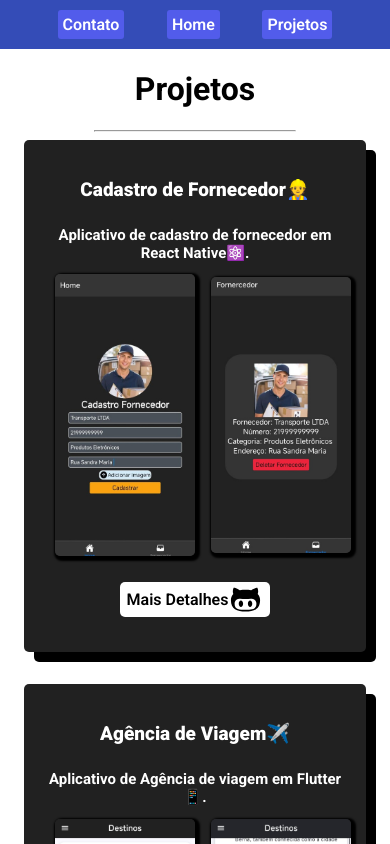
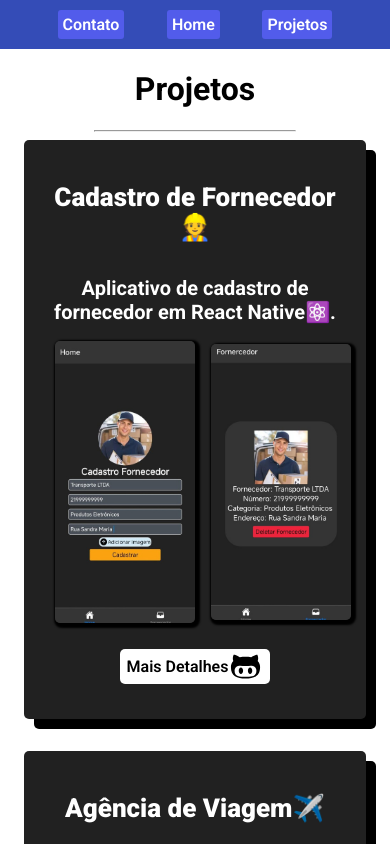
Before and after one commit to CristianS09/portfolio-react-js, a React (Vite) app: page /projetos in a window 390 px wide. Shown: the top 844 px of the page. Built offline with nearby package versions, Linux system fonts and the light colour scheme.

Commit message:
Aumentando o tamanho das fontes

```diff
--- a/src/components/Projects/Projects.css
+++ b/src/components/Projects/Projects.css
@@ -84,11 +84,11 @@ a {
         }
 
         .project-card h1 {
-            font-size: 19px;
+            font-size: 26px;
         }
 
         .project-card h2 {
-            font-size: 15px;
+            font-size: 20px;
         }
 
         .project-images {
```
